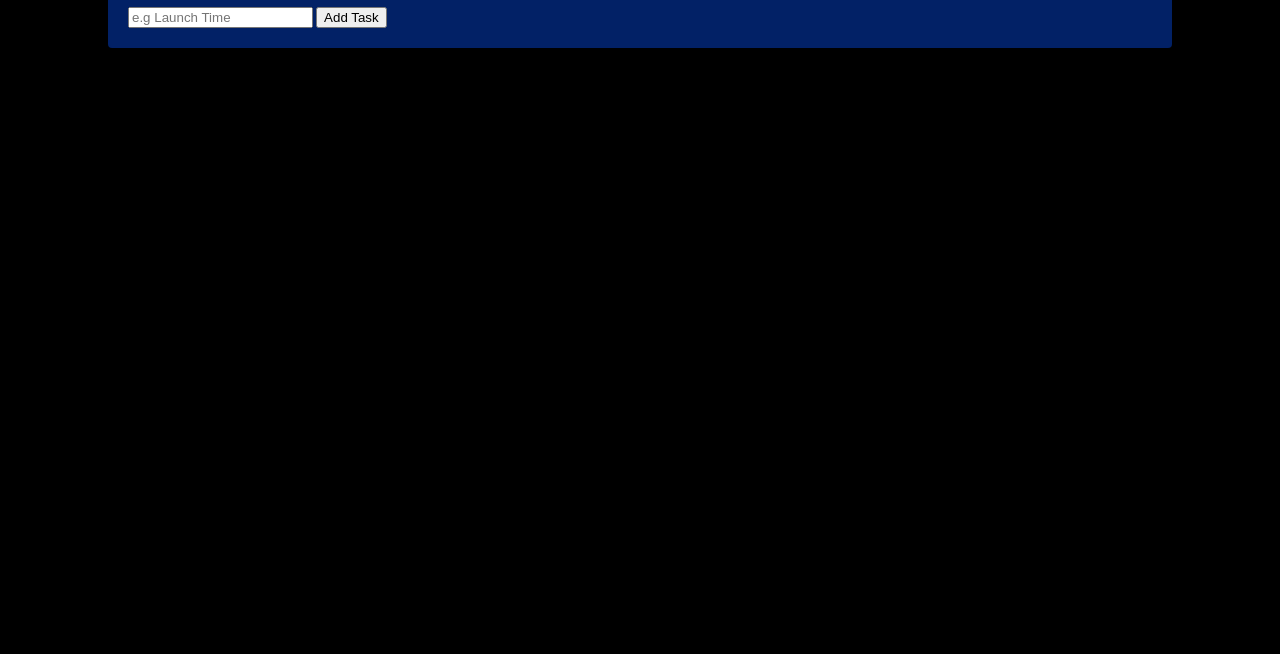
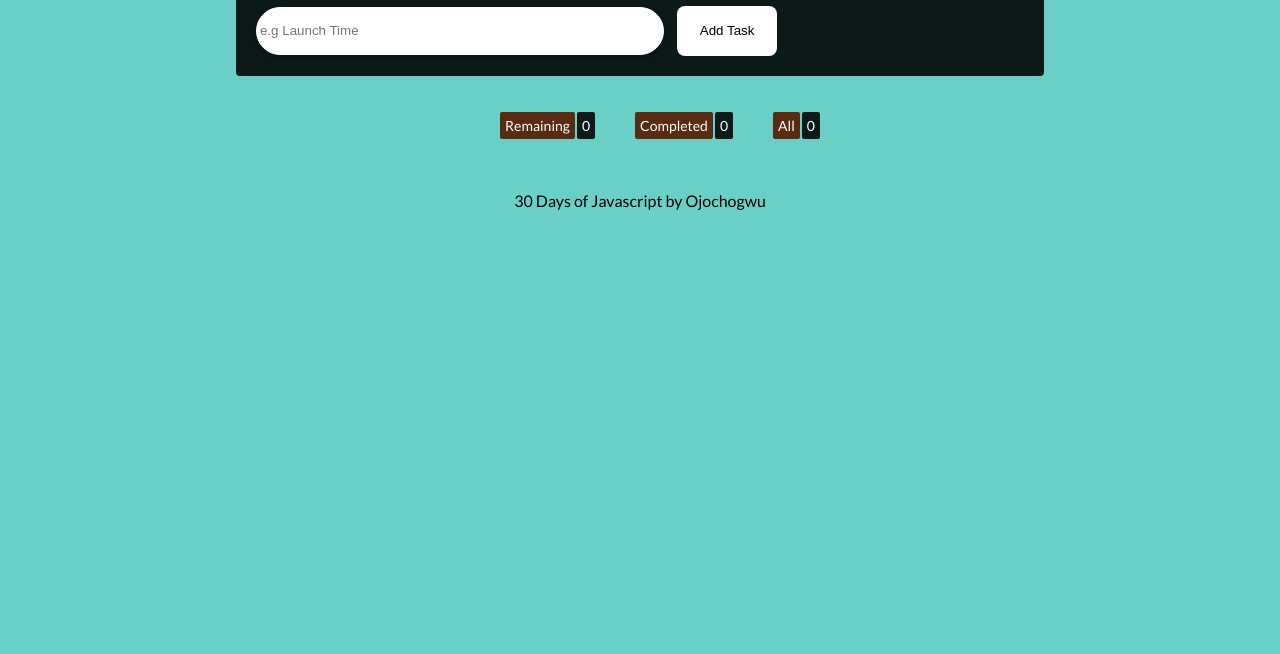
Before and after one commit to Ojochogwu866/30-JavaScript-Projects, a plain HTML site: page TODO-APP/index.html in a window 1280 px wide. Shown: the part 146-800 px from the top of the page. Drawn offline with Linux system fonts and the light colour scheme.

Commit message:
week2-styling

```diff
--- a/TODO-APP/App.js
+++ b/TODO-APP/App.js
@@ -1,10 +1,10 @@
+//DOM ELEMENTS
 const todoForm = document.querySelector("#todo-form");
 const todoList = document.querySelector(".todos");
 const allTasks = document.querySelector("#total-tasks");
 const remainingTasks = document.querySelector("#remaining-tasks");
 const completedTasks = document.querySelector("#completed-tasks");
 const mainInput = document.querySelector("#todo-form input");
-
 let tasks = JSON.parse(localStorage.getItem("tasks")) || [];
 
 if (localStorage.getItem("tasks")) {
@@ -14,9 +14,10 @@ if (localStorage.getItem("tasks")) {
 }
 
 todoForm.addEventListener("submit", (e) => {
+  e.preventDefault();
+
   const inputValue = mainInput.value;
-
-  if ((inputValue = "")) {
+  if (inputValue == "") {
     return;
   }
 
@@ -94,7 +95,7 @@ function countTasks() {
 }
 
 function removeTask(taskId) {
-  tasks = tasks.filter((task) => task.id != parseInt(taskId));
+  tasks = tasks.filter((task) => task.id !== parseInt(taskId));
 
   localStorage.setItem("tasks", JSON.stringify(tasks));
 
--- a/TODO-APP/index.html
+++ b/TODO-APP/index.html
@@ -13,32 +13,39 @@
     <link rel="stylesheet" href="style.css" />
   </head>
   <body>
-    <header id="todo-header">
+    <header id="main-header">
       <div class="container">
-        <h1>Day</h1>
+        <h1>TODAY</h1>
         <form action="" id="todo-form">
-          <input type="text" name="task-name" placeholder="e.g Launch Time" />
+          <input
+            type="text"
+            name="task-name"
+            placeholder="e.g Launch Time"
+            autofocus
+          />
           <button type="submit">Add Task</button>
         </form>
       </div>
     </header>
     <div>
-      <div class="container" id="todo-content">
+      <div class="container" id="main-content">
         <ul class="stats">
           <li>
-            <span>Remaining</span>
-            <span id="remaining-tasks">0</span>
+            <span class="task">Remaining</span>
+            <span class="count" id="remaining-tasks">0</span>
           </li>
           <li>
-            <span>Completed</span>
-            <span id="completed-tasks">0</span>
+            <span class="task">Completed</span>
+            <span class="count" id="completed-tasks">0</span>
           </li>
           <li>
-            <span>All</span>
-            <span id="total-tasks">0</span>
+            <span class="task">All</span>
+            <span class="count" id="total-tasks">0</span>
           </li>
         </ul>
-        <ul class="todos"></ul>
+        <ul class="todo">
+          <li class="todos"></li>
+        </ul>
       </div>
     </div>
     <footer>
--- a/TODO-APP/style.css
+++ b/TODO-APP/style.css
@@ -7,21 +7,72 @@ body {
   padding: 0;
   height: auto;
   margin: 0;
-  background-color: black;
+  background-color: #6acfc7;
 }
 header {
   display: flex;
   justify-content: start;
   align-items: center;
-  width: 80%;
+  width: 60%;
   margin: auto;
   border-radius: 4px;
   margin-top: 50px;
   height: 70%;
-  background-color: rgba(3, 40, 121, 0.847);
+  background-color: #0c1a1a;
+
   color: white;
   padding: 20px;
 }
 form {
   width: 100%;
 }
+form input {
+  height: 40px;
+  border-radius: 25px;
+  outline: none;
+  border: 1px solid white;
+  padding: 3px;
+  width: 400px;
+  box-shadow: rgba(0, 0, 0, 0.24) 0px 3px 8px;
+}
+form button {
+  height: 50px;
+  width: 100px;
+  border-radius: 8px;
+  outline: none;
+  margin-left: 10px;
+  padding: 3px 6px 3px 6px;
+  border: 1px solid transparent;
+  box-shadow: rgba(9, 30, 66, 0.25) 0px 1px 1px,
+    rgba(9, 30, 66, 0.13) 0px 0px 1px 1px;
+  background-color: white;
+  cursor: pointer;
+}
+.stats {
+  display: flex;
+}
+.stats li {
+  list-style: none;
+  display: flex;
+  margin: 20px;
+  font-size: 14px;
+  font-weight: 400;
+  color: white;
+}
+.stats li .task {
+  background: #582c12;
+  border-radius: 2px;
+  padding: 5px;
+}
+.stats li .count {
+  background: #0c1a1a;
+  border-radius: 2px;
+  padding: 5px;
+  margin-left: 2px;
+}
+.todo {
+  list-style: none;
+  width: 60%;
+  margin: auto;
+  display: flex;
+}
```
Also changed, not shown: 1 other file.
